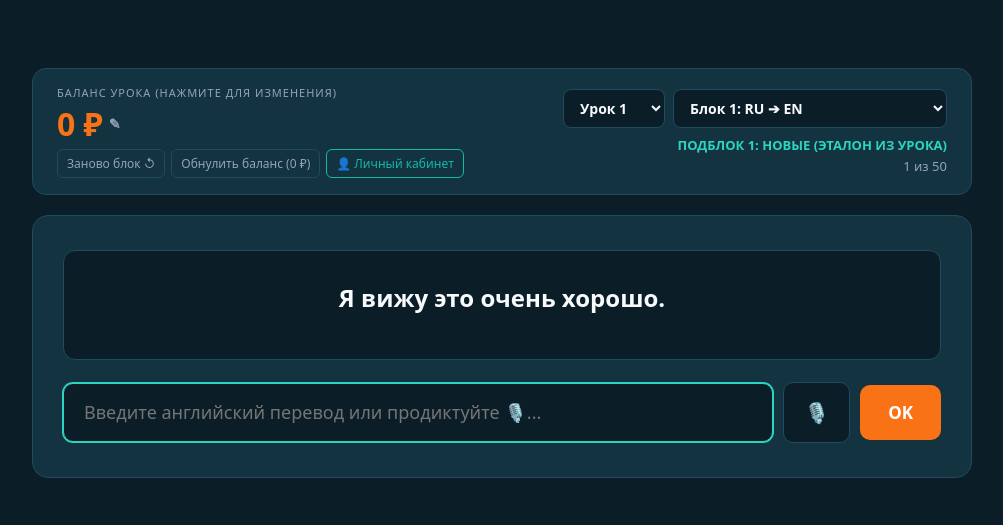
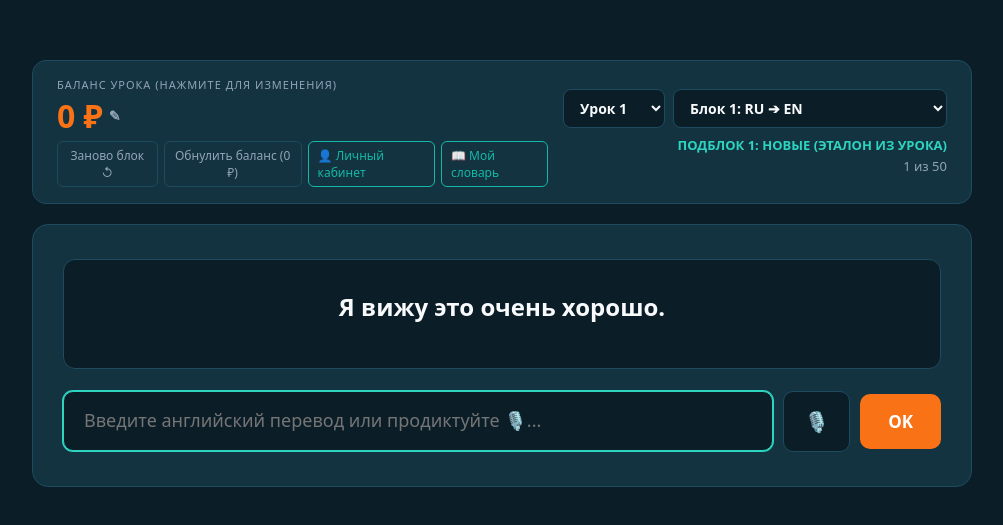
Before and after one commit to talidaser-blip/english-trainer, a plain HTML site: page index.html in a window 1280 px wide. Shown: the part 127-652 px from the top of the page, without its empty margins (138-1141 px from the left). Drawn offline with nearby package versions, Linux system fonts and the light colour scheme; no server answers.

Commit message:
Update index.html

```diff
--- a/index.html
+++ b/index.html
@@ -325,6 +325,7 @@
         <button class="btn-reset" onclick="resetProgress()" title="Сбросить шаг текущего блока в 0">Заново блок ↺</button>
         <button class="btn-reset danger" onclick="resetZeroBalance()" title="Обнулить баланс текущего урока до 0 ₽">Обнулить баланс (0 ₽)</button>
         <a href="./dashboard.html" class="btn-reset cabinet-link" title="Открыть Личный кабинет">👤 Личный кабинет</a>
+        <a href="./dictionary.html" class="btn-reset cabinet-link" title="Открыть Мой словарь">📖 Мой словарь</a>
       </div>
     </div>
 
```
